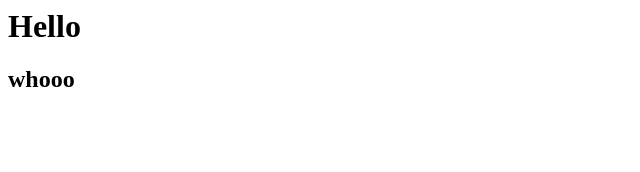
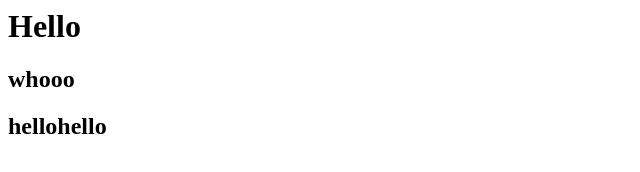
Before and after one commit to vivek121095/git-one, a plain HTML site: page index.html in a window 1280 px wide. Shown: the whole page, without its empty margins (0-640 px from the left). Drawn offline with Linux system fonts and the light colour scheme.

Commit message:
added h2 tag with hello hello

```diff
--- a/index.html
+++ b/index.html
@@ -6,4 +6,5 @@
 <body>
   <h1>Hello</h1>
   <h2>whooo</h2>
+  <h2>hellohello</h2>
 </body>
```
